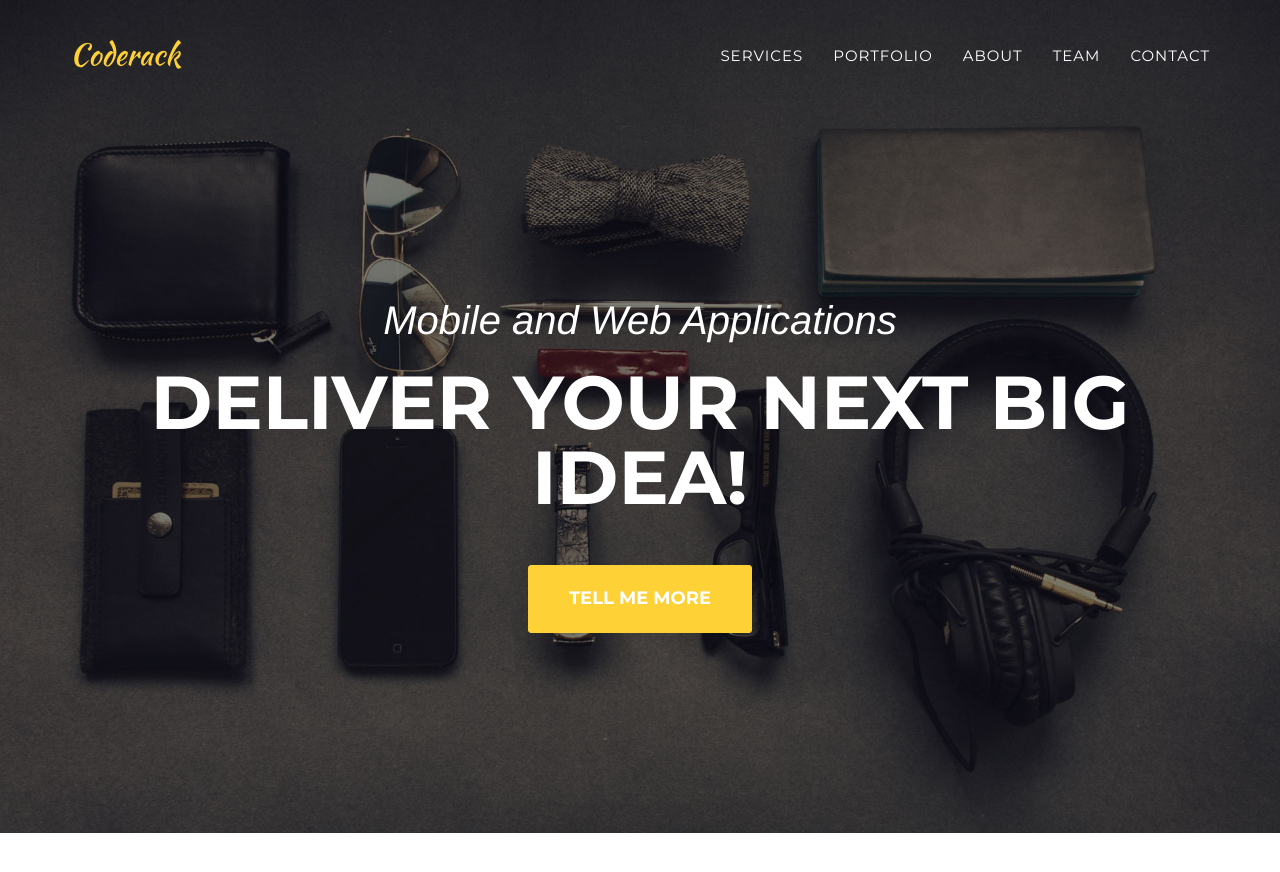
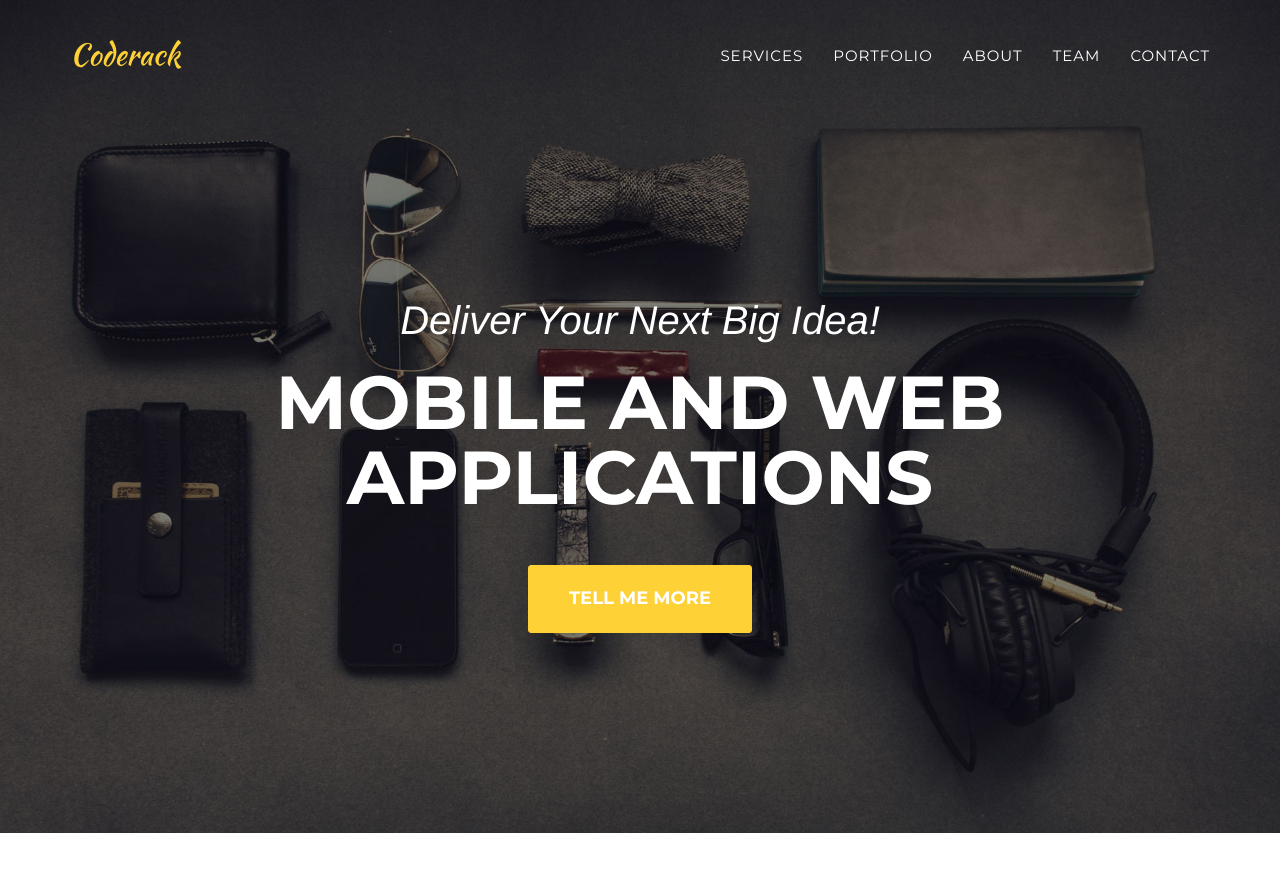
Before and after one commit to coderack/coderack.github.io, a Jekyll site: the page built from index.html, in a window 1280 px wide and 900 px high. Shown: the top 872 px of the window. Built offline with Jekyll 4.4.1, drawn with Linux system fonts in a browser that asks for light colours; some web fonts are replaced.

Commit message:
Updated header.html

```diff
--- a/_includes/header.html
+++ b/_includes/header.html
@@ -44,8 +44,8 @@
     <header>
         <div class="container">
             <div class="intro-text">
-                <div class="intro-lead-in">Mobile and Web Applications</div>
-                <div class="intro-heading">Deliver Your Next Big Idea!</div>
+                <div class="intro-lead-in">Deliver Your Next Big Idea!</div>
+                <div class="intro-heading">Mobile and Web Applications</div>
                 <a href="#services" class="page-scroll btn btn-xl">Tell Me More</a>
             </div>
         </div>
```
